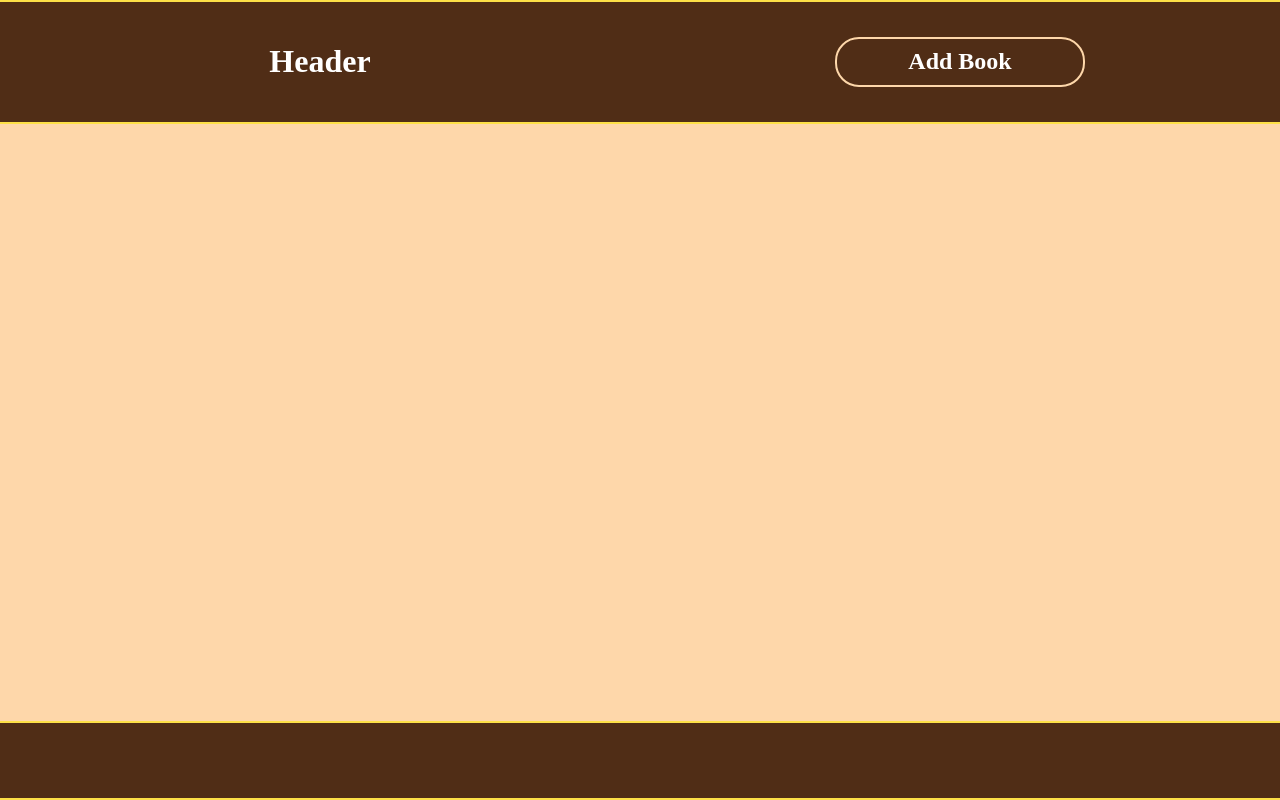
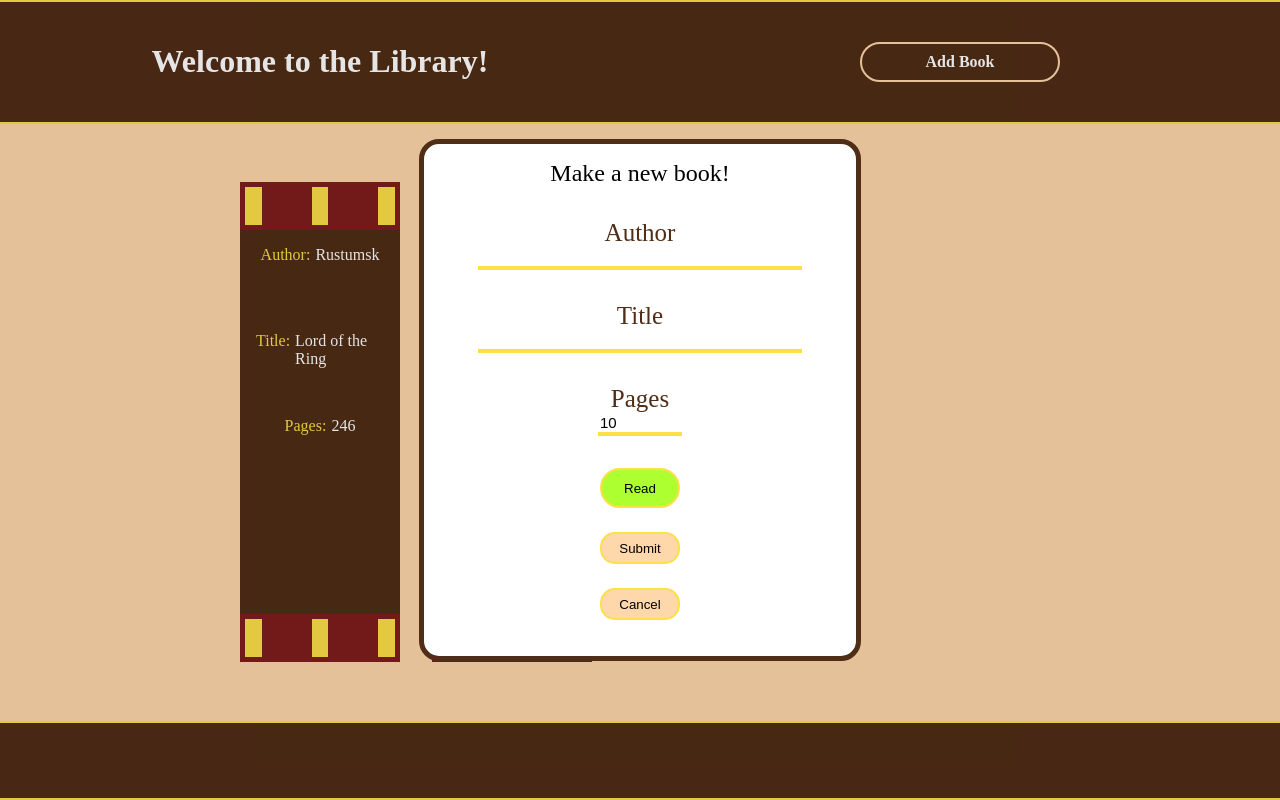
Before and after one commit to rustumsk/project-lib, a plain HTML site: page index.html in a window 1280 px wide. Both pictures are taken after a click on the button "Add Book". Drawn offline with Linux system fonts and the light colour scheme; a web font is replaced by a local one.

Commit message:
almost done with ui, still need to complete the to-do's within the javascript

```diff
--- a/index.html
+++ b/index.html
@@ -4,18 +4,98 @@
     <meta charset="UTF-8">
     <meta name="viewport" content="width=device-width, initial-scale=1.0">
     <link rel="stylesheet" href="styles.css">
-    <script src="scripts.js"></script>
+    <script src="script.js" defer></script>
     <title>Library</title>
 </head>
 <body>
     <div class="container">
         <div class="header">
-            <div class="head"><h1>Header</h1></div>
+            <div class="head"><h1>Welcome to the Library!</h1></div>
             <div class="add"><button class="add-book">
                 Add Book
             </button></div>
         </div>
-        <div class="content"></div>
+        <div class="content">
+            <dialog class="dialog">
+                <form>
+                    <legend>Make a new book!</legend>
+                    <div class="auth">
+                        <label for="author">Author</label>
+                        <input type="text" name="author" id="author" autofocus>
+                    </div>
+
+                    <div class="tit">
+                        <label for="title">Title</label>
+                        <input type="text" name="title" id="title">
+                    </div>
+
+                    <div class="pag">
+                        <label for="pages">Pages</label>
+                        <input type="number" name="pages" id="pages" value="10">
+                    </div>
+                    <div class="read">
+                        <button class="re">Read</button>
+                    </div>
+                    <div class="submit">
+                        <button class="sub">Submit</button>
+                        <button class="can">Cancel</button>
+                    </div>
+                </form>
+            </dialog>
+            <div class="book-container">
+                <div class="book">
+                    <div class="top">
+                        <div></div>
+                        <div></div>
+                        <div></div>
+                    </div>
+                    <div class="mid">
+                        <div class= "au">
+                            <p class="label">Author: </p>
+                            <p class="nam">Rustumsk</p>
+                        </div>
+                        <div class="au tite">
+                            <p class="label ti">Title:</p>
+                            <p class="nam n-ti">Lord of the Ring</p>
+                        </div>
+                        <div class="au page">
+                            <p class="label pa">Pages: </p>
+                            <p class="nam n-pa">246</p>
+                        </div>
+                        <div></div>
+                        <div></div>
+                        <div></div>
+                    </div>
+                    <div class="bot">
+                        <div></div>
+                        <div></div>
+                        <div></div>
+                    </div>
+                </div>
+                <div class="book">
+                    <div class="top">
+                        <div></div>
+                        <div></div>
+                        <div></div>
+                    </div>
+                    <div class="mid">
+                        <div class="A">
+
+                        </div>
+                        <div></div>
+                        <div></div>
+                        <div></div>
+                        <div></div>
+                        <div></div>
+                    </div>
+                    <div class="bot">
+                        <div></div>
+                        <div></div>
+                        <div></div>
+                    </div>
+                </div>
+            </div>
+        </div>
         <div class="footer"></div>
     </div>
 </body>
--- /dev/null
+++ b/script.js
@@ -0,0 +1,61 @@
+const addButton = document.querySelector(".add-book");
+const content = document.querySelector(".content");
+const dialog = document.querySelector(".dialog");
+const readButton = document.querySelector(".re");
+const subButton = document.querySelector(".sub");
+
+const tit = document.querySelector("#title");
+const auth = document.querySelector("#author");
+const pag = document.querySelector("#pages");
+
+const books = [];
+let author;
+let pages;
+let title;
+let status;
+
+
+//changes the color and text content of the button if clicked.
+readButton.addEventListener("click", (event) => {
+    event.preventDefault();
+
+    if (readButton.textContent === "Read"){
+        readButton.textContent = "Not Read";
+        readButton.classList.remove("re");
+        readButton.style.backgroundColor = "red";
+        readButton.classList.add("red");
+    }
+    else{
+        readButton.textContent = "Read";
+        readButton.classList.add("red");
+        readButton.classList.remove("re");
+        readButton.style.backgroundColor = "yellowgreen"
+    }
+})
+addButton.addEventListener("click", () =>{
+    //creates a pop up form when the button is clicked
+    dialog.showModal();
+})
+//TO-DO || clean the data when closing the dialog
+subButton.addEventListener("click", (event) =>{
+    event.preventDefault();
+    books.push(new createBook(auth.value, tit.value, pag.value, readButton.textContent));
+    dialog.close();
+})
+//TO-DO || Clear button event listener
+
+
+//TO-DO || a function with constructor that creates and stores book objects into an array
+function createBook(author, title, pages, status){
+    this.author = author;
+    this.title = title;
+    this.pages = pages;
+    this.status = status;
+}
+
+//TO-DO || a function that iterates through each object inside the array of books;
+function showBook(){
+    console.log(books);
+}
+
+//TO-DO || Remove a book listener;
--- a/styles.css
+++ b/styles.css
@@ -2,6 +2,7 @@
     --primary-color: #502d16;
     --secondary-color: #fed7aa;
     --third-color: #fde047;
+    --fourth-color: #7f1d1d;
 }
 @font-face {
     font-family: main;
@@ -25,6 +26,9 @@ body{
     flex-direction: row;
 }
 .content{
+    display: flex;
+    justify-content: center;
+    align-items: center;
     flex: 4;
     background-color: var(--secondary-color);
 }
@@ -50,11 +54,11 @@ body{
     align-self: center;
 }
 .add-book{
-    height: 50px;
-    width: 250px;
+    height: 40px;
+    width: 200px;
     border-radius: 24px;
     font-family: main;
-    font-size: 1.5rem;
+    font-size: 1rem;
     color: white;
     font-weight: bold;
     background-color: var(--primary-color);
@@ -63,3 +67,149 @@ body{
 .add-book:hover{
     background-color: var(--third-color);
 }
+.add-book:active{
+    box-shadow: 2px 2px 5px var(--secondary-color);
+}
+.dialog{
+    width: 25em;
+    height: 30em;
+    border: 5px solid var(--primary-color);
+    border-radius: 20px;
+}
+legend{
+    text-align: center;
+    font-family: main;
+    font-size: 1.5rem;
+    margin-bottom: 2rem;
+}
+.auth, .tit{
+    display: flex;
+    flex-direction: column;
+    align-items: center;
+}
+.auth > label, .tit > label{
+    font-size: 25px;
+    color: var(--primary-color);
+}
+.auth > input, .tit > input{
+    width: 20rem;
+    border: 0;
+    border-bottom: 4px solid var(--third-color);
+    font-size: 15px;
+    outline: none;
+}
+.tit{
+    margin-top: 2rem;
+}
+.pag{
+    margin-top: 2rem;
+    display: flex;
+    flex-direction: column;
+    align-items: center;
+}
+.pag > label{
+    font-size: 25px;
+    color: var(--primary-color);
+}
+.pag > input{
+    width: 5rem;
+    border: 0;
+    border-bottom: 4px solid var(--third-color);
+    font-size: 15px;
+    outline: none;
+}
+
+.read{
+    margin-top: 2rem;
+    display: flex;
+    justify-content: center;
+}
+.read > button{
+    outline: none;
+    border: none;
+    border-radius: 20px;
+    width: 5rem;
+    height: 2.5rem;
+    background-color: greenyellow;
+    border: 2px solid var(--third-color);
+}
+.re:hover{
+    background-color: var(--secondary-color);
+}
+.red:hover{
+    background-color: var(--secondary-color);
+}
+
+.submit{
+    display: flex;
+    flex-direction: column;
+    align-items: center;
+    margin-top: 1.5rem;
+    gap: 1.5rem;
+}
+.submit > button{
+    flex: 1 1 0;
+    min-height: 2rem;
+    width: 5rem;
+    background-color: var(--secondary-color);
+    border: 2px solid var(--third-color);
+    border-radius: 15px;
+}
+.submit > button:hover{
+    background-color: black;
+    color: white;
+}
+
+.book-container{
+    flex:1;
+    max-width: 50rem;
+    height: 30rem;
+    display: flex;
+    gap: 2rem;
+}
+
+.book{
+    flex: 1;
+    max-width: 10rem;
+    display: grid;
+    grid-template-rows: 1fr 8fr 1fr;
+}
+.top{
+    background-color: var(--fourth-color);
+}
+.bot{
+    background-color: var(--fourth-color);
+}
+
+.top, .bot{
+    display: grid;
+    grid-template-columns: 1fr 1fr 1fr;
+    gap: 40px;
+}
+.top div, .bot div{
+    background-color: var(--third-color);
+    border: 5px solid var(--fourth-color);
+}
+
+.mid{
+    background-color: var(--primary-color);
+    display: grid;
+    grid-template-rows: 2fr 2fr 2fr 1fr 2fr;
+}
+.au{
+    display: flex;
+    justify-content: center;
+    gap: 5px;
+    font-family: main;
+    padding-left: 1rem;
+    padding-right: 1rem;
+}
+.label{
+    color: var(--third-color);
+}
+.nam{
+    color: white;
+    word-wrap: break-word;
+}
+.n-ti{
+}
```
